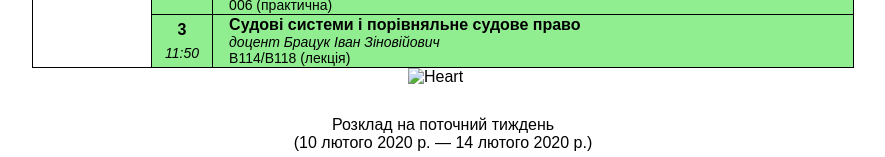
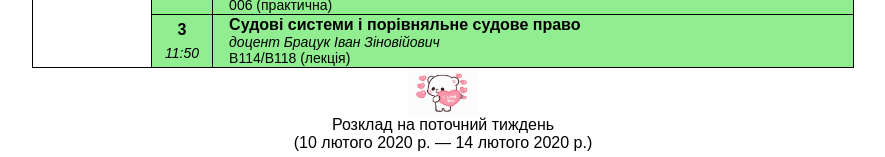
Before and after one commit to kuhivchak/mvp13-schedule, a plain HTML site: page index.html in a window 1280 px wide. Both pictures are taken after a click on the element "Розклад на поточний тиждень". Shown: the part 1213-1370 px from the top of the page, without its empty margins (197-1082 px from the left). Drawn offline with Linux system fonts and the light colour scheme.

Commit message:
Update index.html
Added heart path.

```diff
--- a/index.html
+++ b/index.html
@@ -273,7 +273,7 @@
 				</tr>
 			</div>
 		</table>
-		<img id="heart" src="../resources/heart.gif" alt="Heart">
+		<img id="heart" src="heart.gif" alt="Heart">
 		<div class="week-text" onclick="showHeart()">Розклад на поточний тиждень</div>
 		<div id="week-date" class="week-date" onclick="showHeart()"></div>
 		<script type="text/javascript" src="insert-date.js"></script>
```
